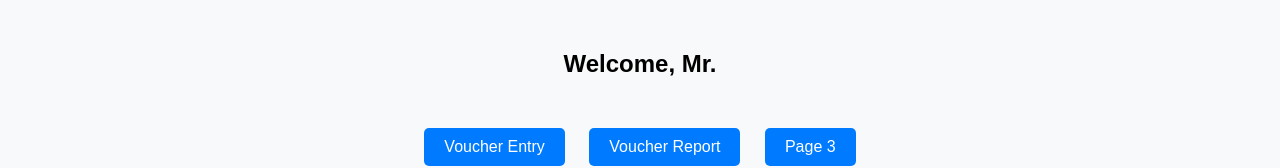
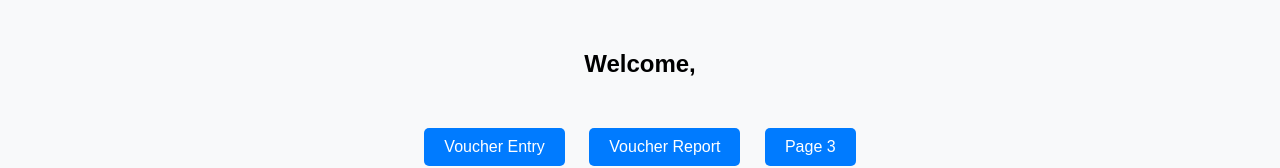
Before and after one commit to bhagirathiaccount/bhagirathiaccount.github.io, a plain HTML site: page home.html in a window 1280 px wide. Shown: the top 168 px of the page. Drawn offline with Linux system fonts and the light colour scheme.

Commit message:
Update home.html

```diff
--- a/home.html
+++ b/home.html
@@ -52,7 +52,7 @@ iframe {
 </head>
 <body>
 	<div class="container">
-        <h2>Welcome, Mr. <span id="userName"></span></h2>
+        <h2>Welcome, <span id="userName"></span></h2>
     <div class="container">
         <div class="button-container">
             <button onclick="loadIframe('voucher/voucher.html')">Voucher Entry</button>
```
